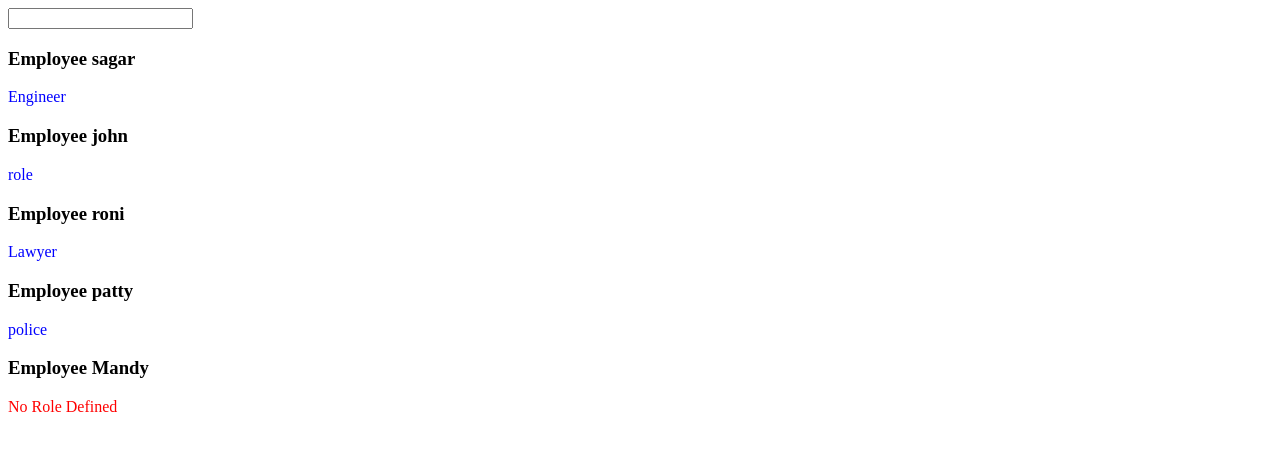
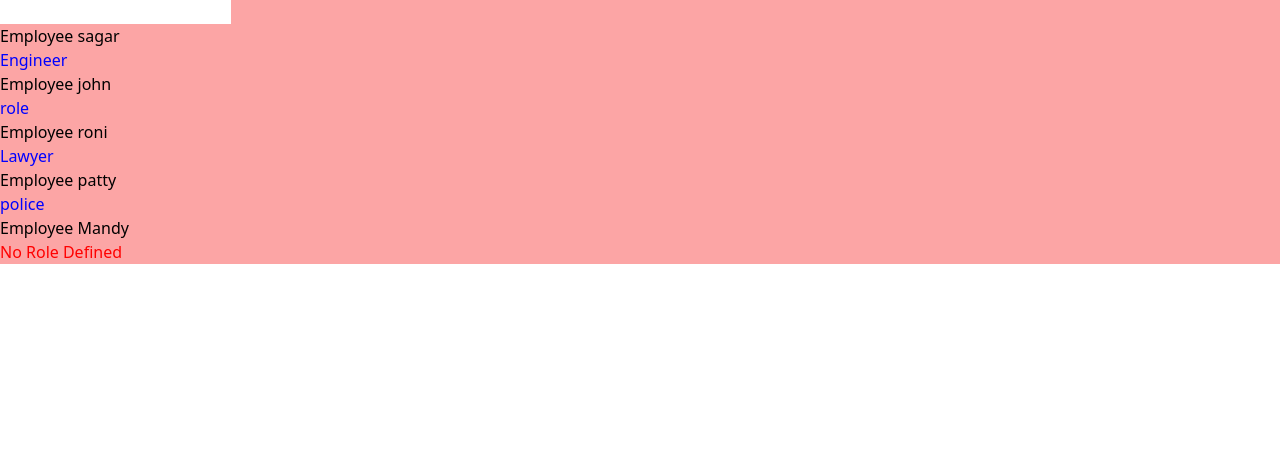
Before and after one commit to LANKESAGAR/react-learn, a React (Create React App) app: page / in a window 1280 px wide. Shown: the top 450 px of the page. Built offline with nearby package versions, Linux system fonts and the light colour scheme.

Commit message:
Install Tailwind

```diff
--- a/src/App.css
+++ /dev/null
@@ -1,7 +0,0 @@
-.role{
-  color: blue;
-}
-
-.norole{
-  color: red;
-}
--- a/src/App.js
+++ b/src/App.js
@@ -1,4 +1,4 @@
-import './App.css';
+import './index.css';
 import Employee from './components/Employee';
 import { useState } from 'react';
 
@@ -7,7 +7,7 @@
   console.log("We are about to list the employees");
   const showEmployees = true;
   return (
-    <div className="App">
+    <div className="App bg-red-300">
       {console.log(`Inside the return, showEmployees ${showEmployees}`)}
       {showEmployees ?
         <>
--- /dev/null
+++ b/src/index.css
@@ -0,0 +1,10 @@
+@tailwind base;
+@tailwind components;
+@tailwind utilities;
+.role{
+  color: blue;
+}
+
+.norole{
+  color: red;
+}
--- /dev/null
+++ b/tailwind.config.js
@@ -0,0 +1,10 @@
+/** @type {import('tailwindcss').Config} */
+module.exports = {
+  content: [
+    "./src/**/*.{js,jsx,ts,tsx}",
+  ],
+  theme: {
+    extend: {},
+  },
+  plugins: [],
+}
```
